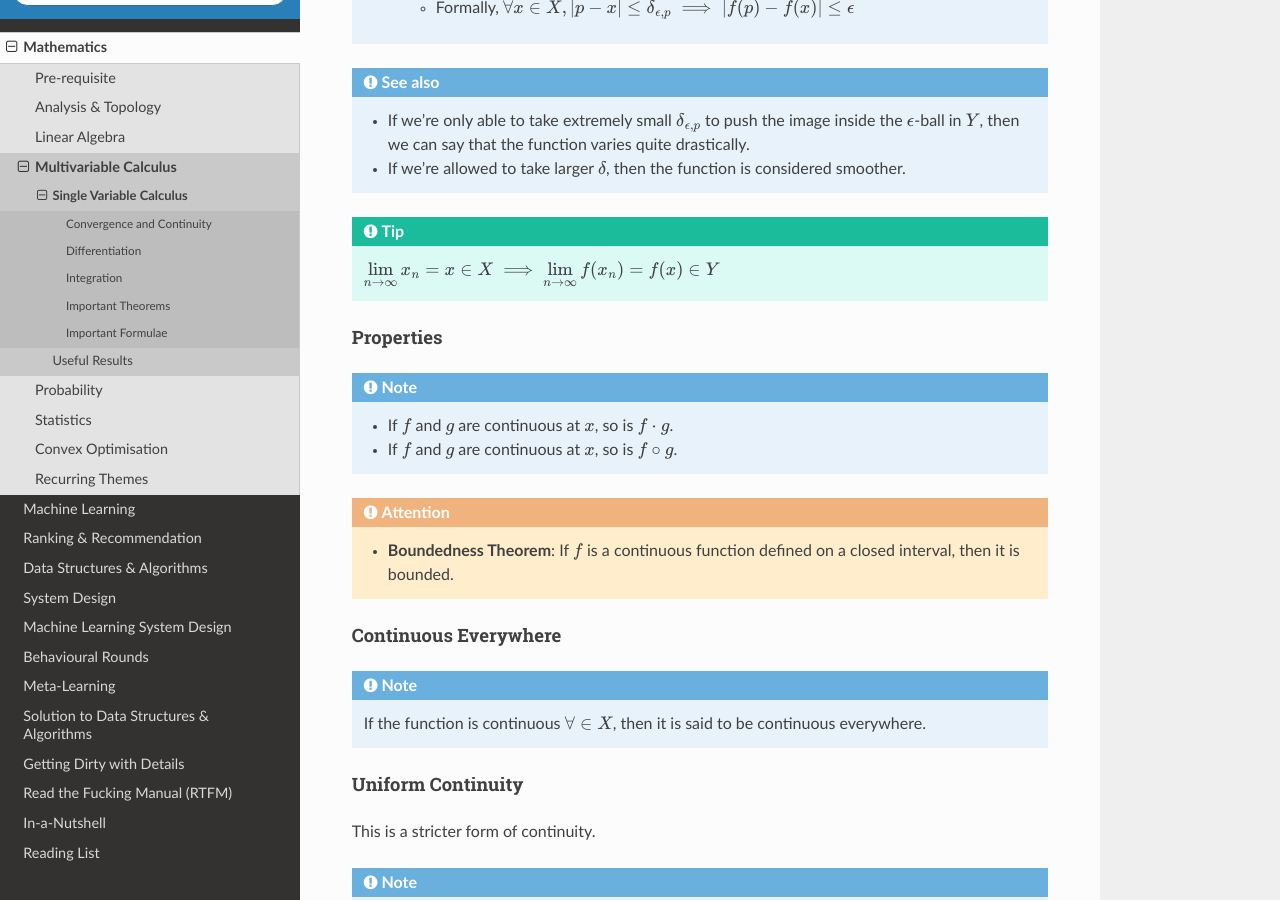
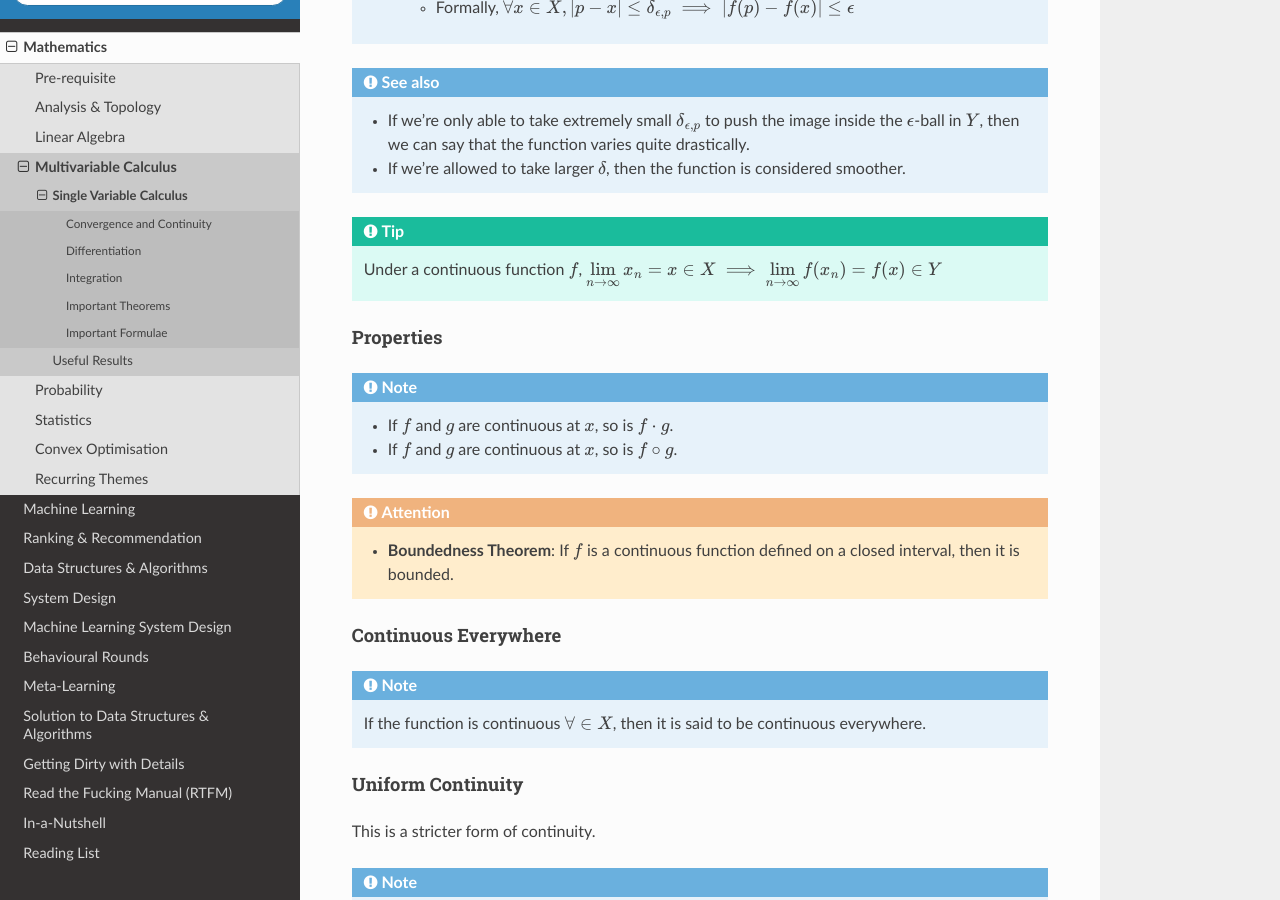
Before and after one commit to uselesstechjunks/leetcode, a Sphinx documentation site: the page built from docs/source/math/calc3/calc1.rst, in a window 1280 px wide and 900 px high, scrolled down 1938 px. Built offline with Sphinx 7.4.7 and the Read the Docs theme 2.0.0, drawn with Linux system fonts in a browser that asks for light colours.

Commit message:
Update calc1.rst

```diff
--- a/docs/source/math/calc3/calc1.rst
+++ b/docs/source/math/calc3/calc1.rst
@@ -73,7 +73,7 @@ Let :math:`f:X\subset\mathbb{R}\mapsto Y\subset\mathbb{R}`.
 	* If we're allowed to take larger :math:`\delta`, then the function is considered smoother.
 
 .. tip::
-	:math:`\lim\limits_{n\to\infty} x_n=x\in X\implies \lim\limits_{n\to\infty} f(x_n)=f(x)\in Y`
+	Under a continuous function :math:`f`, :math:`\lim\limits_{n\to\infty} x_n=x\in X\implies \lim\limits_{n\to\infty} f(x_n)=f(x)\in Y`
 
 Properties
 ----------------------------------------------------------------
```
